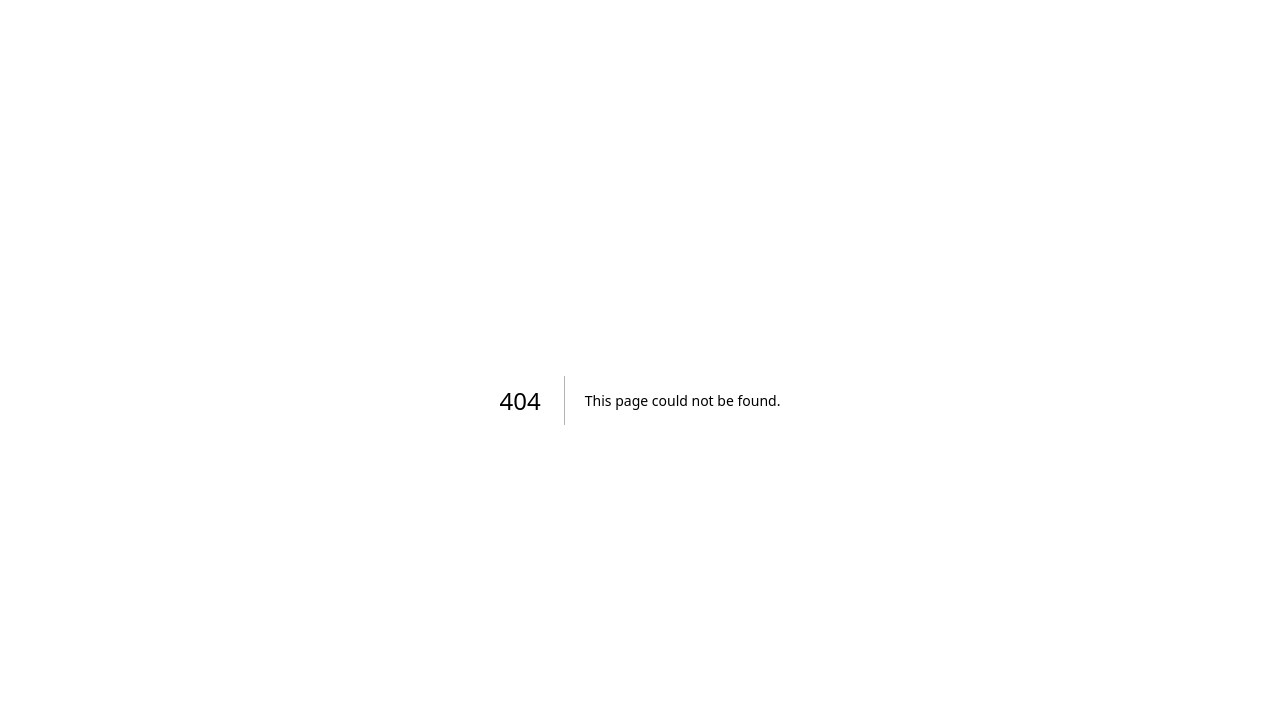
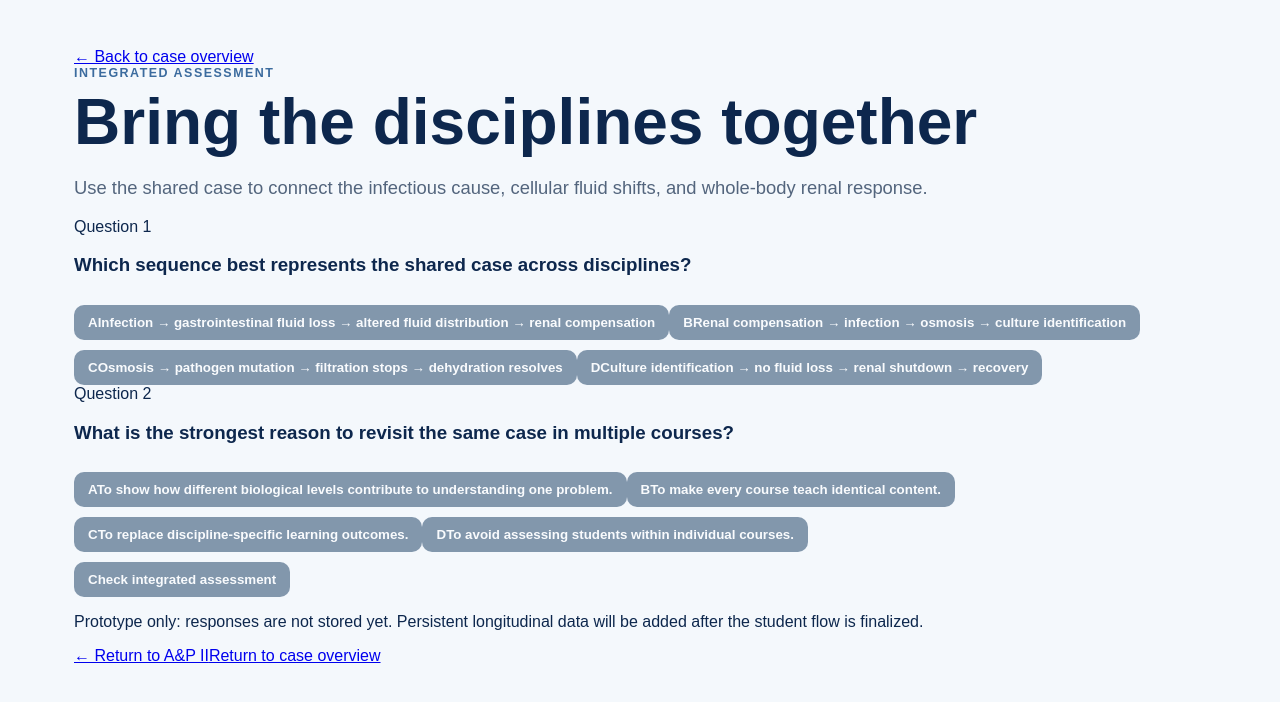
Before and after one commit to Pyn777/lesson-study-case-app, a Next.js app: page /assessment in a window 1280 px wide. Before the commit this address had no page. Shown: the top 702 px of the page. Built offline with nearby package versions, Linux system fonts and the light colour scheme.

Commit message:
Build student flow: app/assessment/page.js

```diff
--- /dev/null
+++ b/app/assessment/page.js
@@ -0,0 +1,34 @@
+import Link from "next/link";
+import QuestionSet from "../../components/QuestionSet";
+import { integratedQuestions } from "../../data/caseData";
+
+export default function AssessmentPage() {
+  return (
+    <main className="shell">
+      <Link href="/" className="backLink">← Back to case overview</Link>
+
+      <section className="assessmentHero">
+        <div className="eyebrow">Integrated assessment</div>
+        <h1>Bring the disciplines together</h1>
+        <p className="lead">
+          Use the shared case to connect the infectious cause, cellular fluid shifts,
+          and whole-body renal response.
+        </p>
+      </section>
+
+      <section className="contentPanel">
+        <QuestionSet
+          questions={integratedQuestions}
+          submitLabel="Check integrated assessment"
+        />
+      </section>
+
+      <div className="moduleNav">
+        <Link href="/module/renal-response" className="secondaryLink">
+          ← Return to A&P II
+        </Link>
+        <Link href="/" className="primaryLink">Return to case overview</Link>
+      </div>
+    </main>
+  );
+}
```
